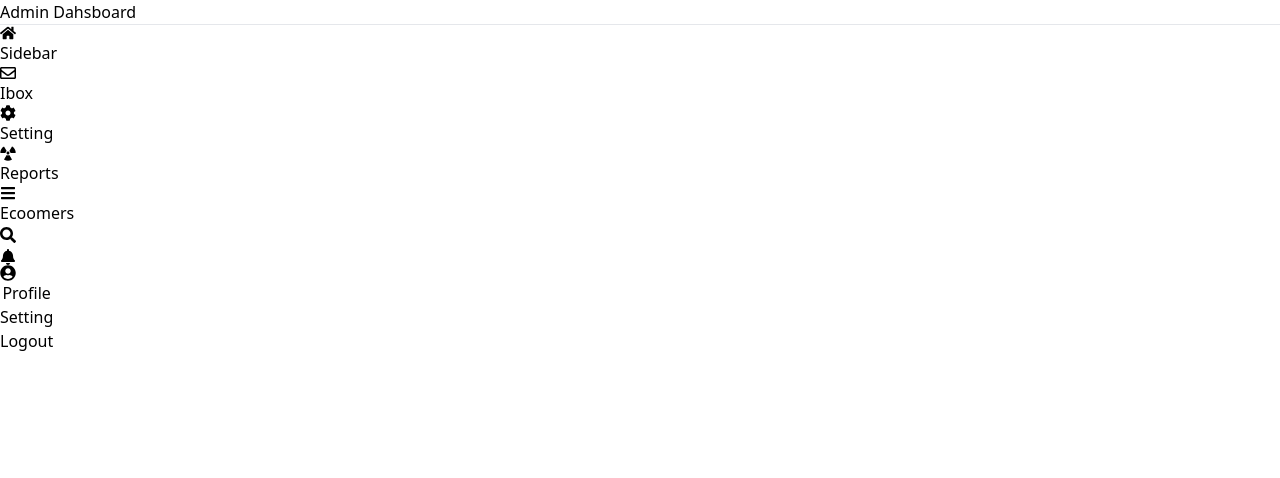
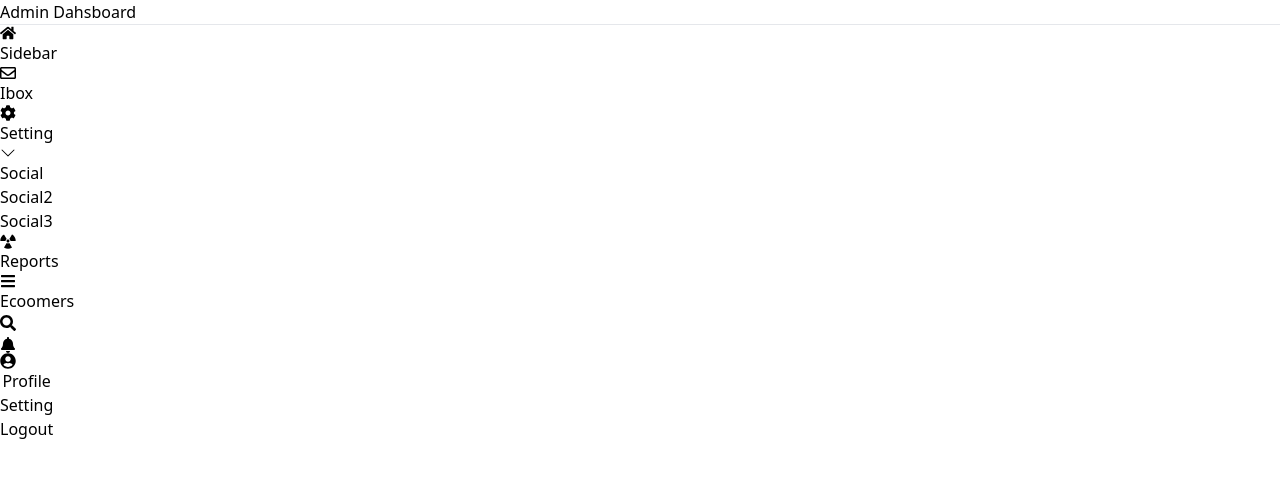
Before and after one commit to irfanurislam/shihabAlls, a React (Vite) app: page / in a window 1280 px wide. Shown: the top 478 px of the page. Built offline with nearby package versions, Linux system fonts and the light colour scheme.

Commit message:
sidenav dropdown use

```diff
--- a/src/components/layouts/SideNav.jsx
+++ b/src/components/layouts/SideNav.jsx
@@ -1,8 +1,16 @@
+import { useState } from "react";
+import { BsChevronDown } from "react-icons/bs";
 import { FaCog, FaHome, FaRadiation, FaRegEnvelope } from "react-icons/fa";
 
 // eslint-disable-next-line react/prop-types
 const SideNav = ({ sidebarToggle }) => {
   console.log(sidebarToggle);
+  const [isDropdownOpen, setIsDropdownOpen] = useState(false);
+
+  const toggleDropdown = () => {
+    setIsDropdownOpen(!isDropdownOpen);
+  };
+
   return (
     <aside
       className={`${
@@ -26,12 +34,38 @@ const SideNav = ({ sidebarToggle }) => {
             Ibox
           </a>
         </li>
-        <li className="mb-2 rounded hover:shadow hover:bg-blue-500 py-2">
-          <a href="" className="px-3">
-            <FaCog className="inline-block w-6 h-6 mr-3 -mt-2"></FaCog>
-            Setting
-          </a>
+        <li
+          onClick={toggleDropdown}
+          className="mb-2 rounded  hover:shadow hover:bg-blue-500 py-2 "
+        >
+          <div className="flex justify-between items-center w-full">
+            <a href="" className="px-3">
+              <FaCog className="inline-block w-6 h-6 mr-3 -mt-2"></FaCog>
+              Setting
+            </a>
+            <BsChevronDown
+              className={`mr-3 cursor-pointer text-sm transform
+             ${
+               isDropdownOpen ? "rotate-180" : "rotate-0"
+             } transition-transform duration-700`}
+            />
+          </div>
         </li>
+        <div
+          className={`text-left text-sm font-thin mt-2 w-4/5 mx-auto text-gray-200 transition-all duration-700 ease-in-out overflow-hidden ${
+            isDropdownOpen ? "max-h-40 opacity-100" : "max-h-0 opacity-0"
+          }`}
+        >
+          <h1 className="cursor-pointer p-2 hover:bg-gray-700 rounded-md mt-1">
+            Social
+          </h1>
+          <h1 className="cursor-pointer p-2 hover:bg-gray-700 rounded-md mt-1">
+            Social2
+          </h1>
+          <h1 className="cursor-pointer p-2 hover:bg-gray-700 rounded-md mt-1">
+            Social3
+          </h1>
+        </div>
         <li className="mb-2 rounded hover:shadow hover:bg-blue-500 py-2">
           <a href="" className="px-3">
             <FaRadiation className="inline-block w-6 h-6 mr-3 -mt-2"></FaRadiation>
--- a/src/components/layouts/dashboard/DashNav.jsx
+++ b/src/components/layouts/dashboard/DashNav.jsx
@@ -1,7 +1,9 @@
+import { useState } from "react";
 import { FaBars, FaBell, FaSearch, FaUserCircle } from "react-icons/fa";
 
 // eslint-disable-next-line react/prop-types
 const DashNav = ({ sidebarToggle, setSidebarToggle }) => {
+
   return (
     <nav className="bg-gray-900  px-4 py-3 flex justify-between">
       <div className="flex items-center text-xl">
```
